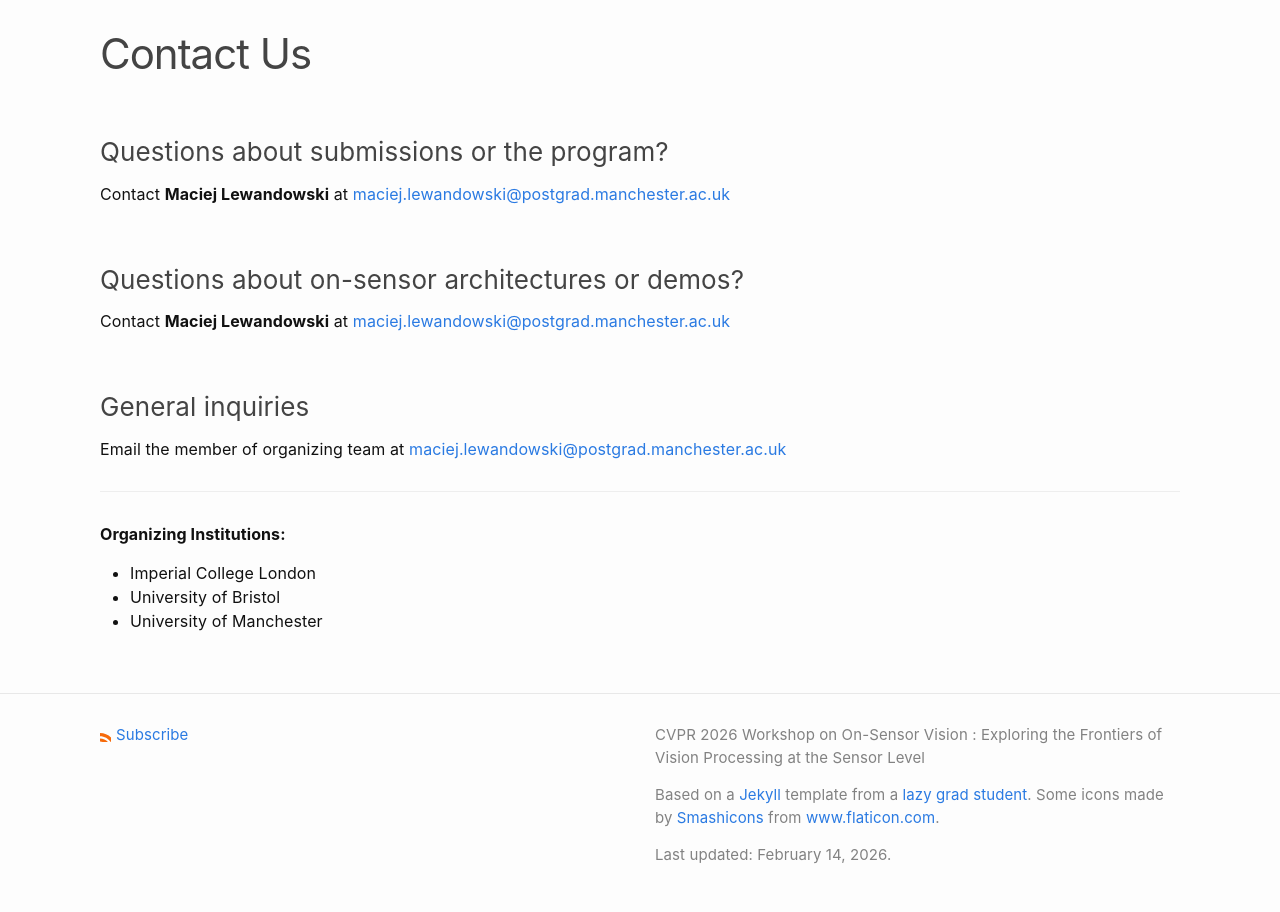
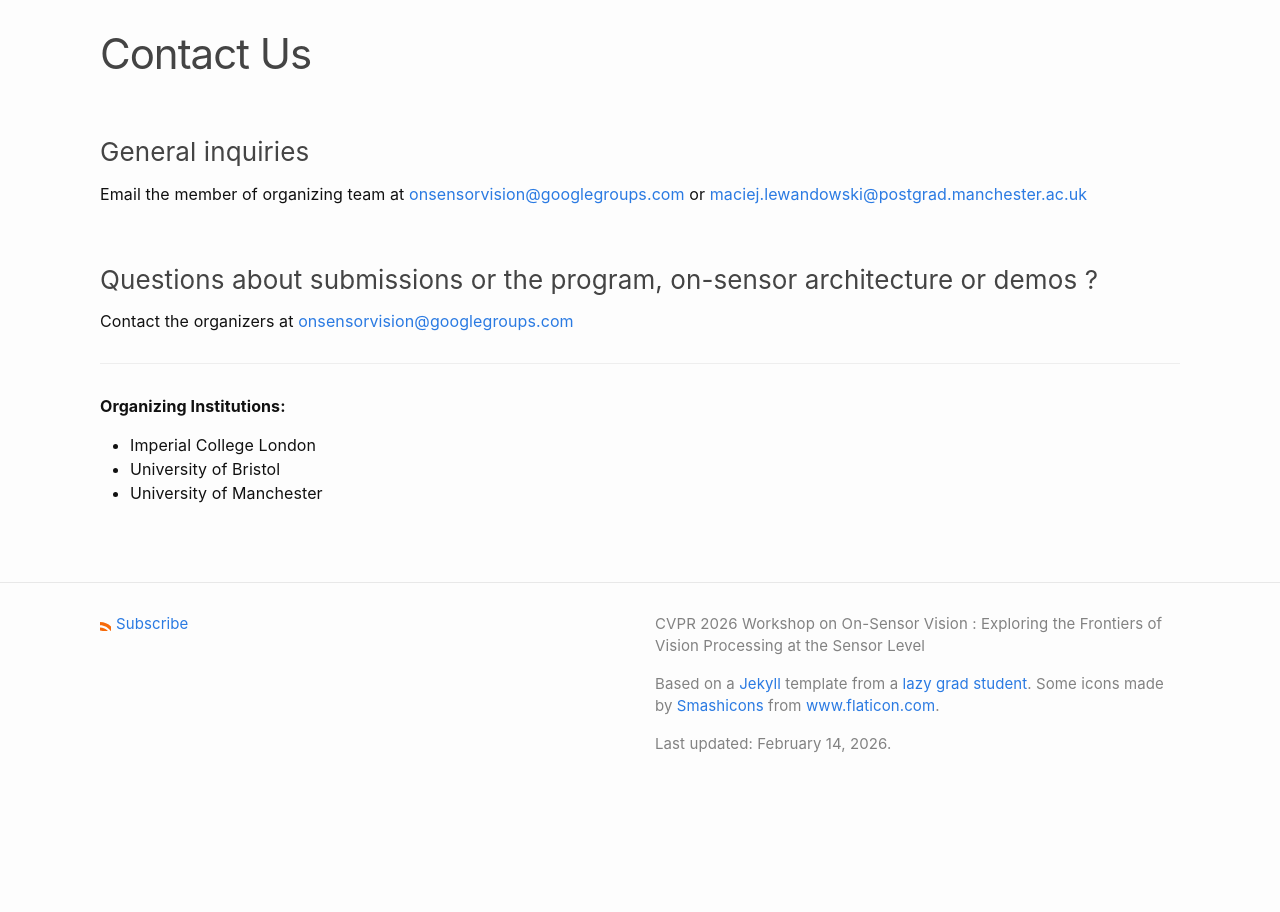
Before and after one commit to onsensor-vision/onsensor-vision.github.io, a Jekyll site: the page built from contactus.md, in a window 1280 px wide. Shown: the part 100-1012 px from the top of the page. Built offline with Jekyll 4.4.1, drawn with Linux system fonts in a browser that asks for light colours; after the commit the page ends 900 px from its top, so only the background shows below that.

Commit message:
contact us updated to google groups

```diff
--- a/contactus.md
+++ b/contactus.md
@@ -4,15 +4,12 @@ title: Contact Us
 permalink: /contactus/
 ---
 
+### General inquiries
+Email the member of organizing team at [onsensorvision@googlegroups.com](mailto:onsensorvision@googlegroups.com) or [maciej.lewandowski@postgrad.manchester.ac.uk](mailto:maciej.lewandowski@postgrad.manchester.ac.uk)
 
-### Questions about submissions or the program?
-Contact **Maciej Lewandowski** at [maciej.lewandowski@postgrad.manchester.ac.uk](mailto:maciej.lewandowski@postgrad.manchester.ac.uk)
+### Questions about submissions or the program, on-sensor architecture or demos ?
+Contact the organizers at [onsensorvision@googlegroups.com](mailto:onsensorvision@googlegroups.com)
 
-### Questions about on-sensor architectures or demos?
-Contact **Maciej Lewandowski** at [maciej.lewandowski@postgrad.manchester.ac.uk](mailto:maciej.lewandowski@postgrad.manchester.ac.uk)
-
-### General inquiries
-Email the member of organizing team at [maciej.lewandowski@postgrad.manchester.ac.uk](mailto:maciej.lewandowski@postgrad.manchester.ac.uk)
 
 ---
 
```
Also changed, not shown: 8 other files.
